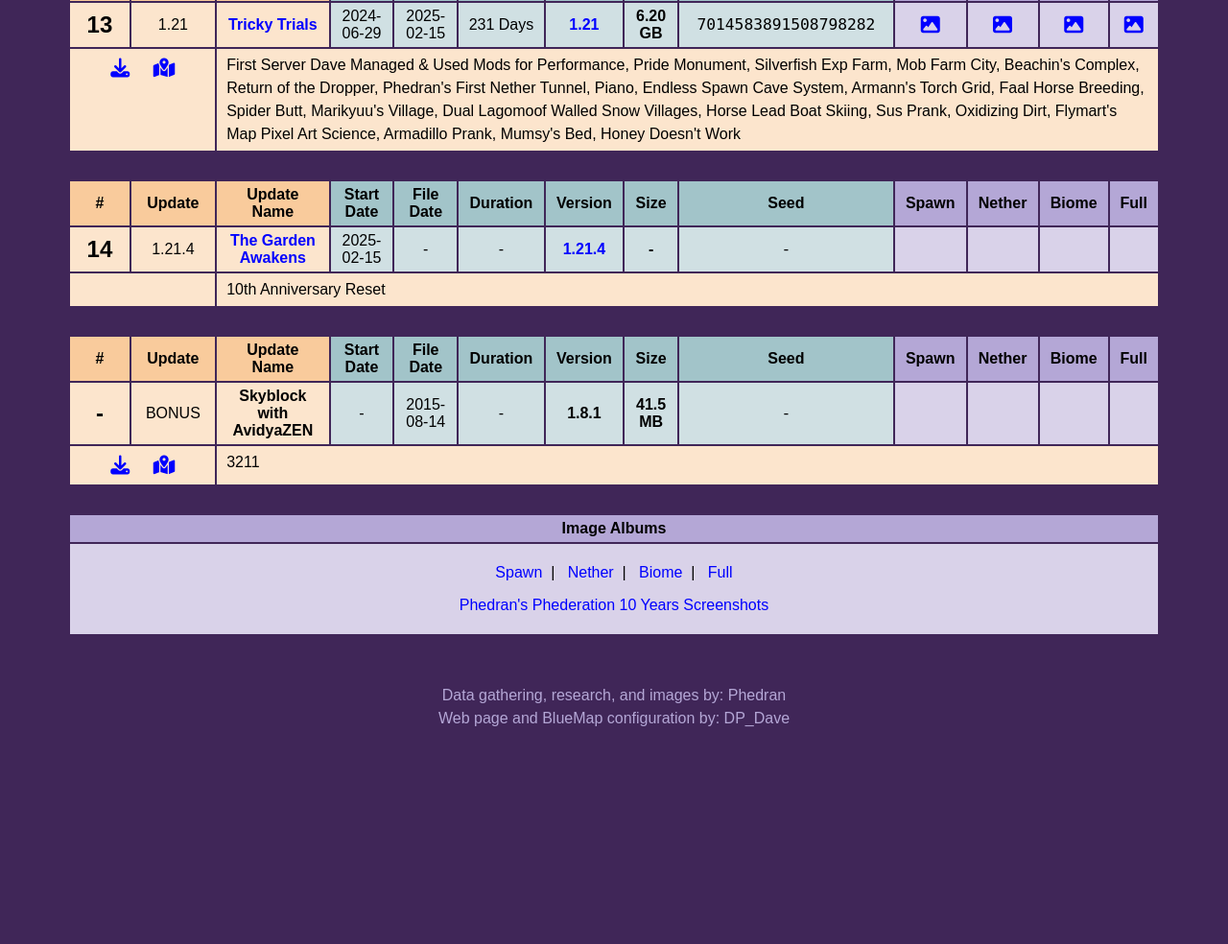
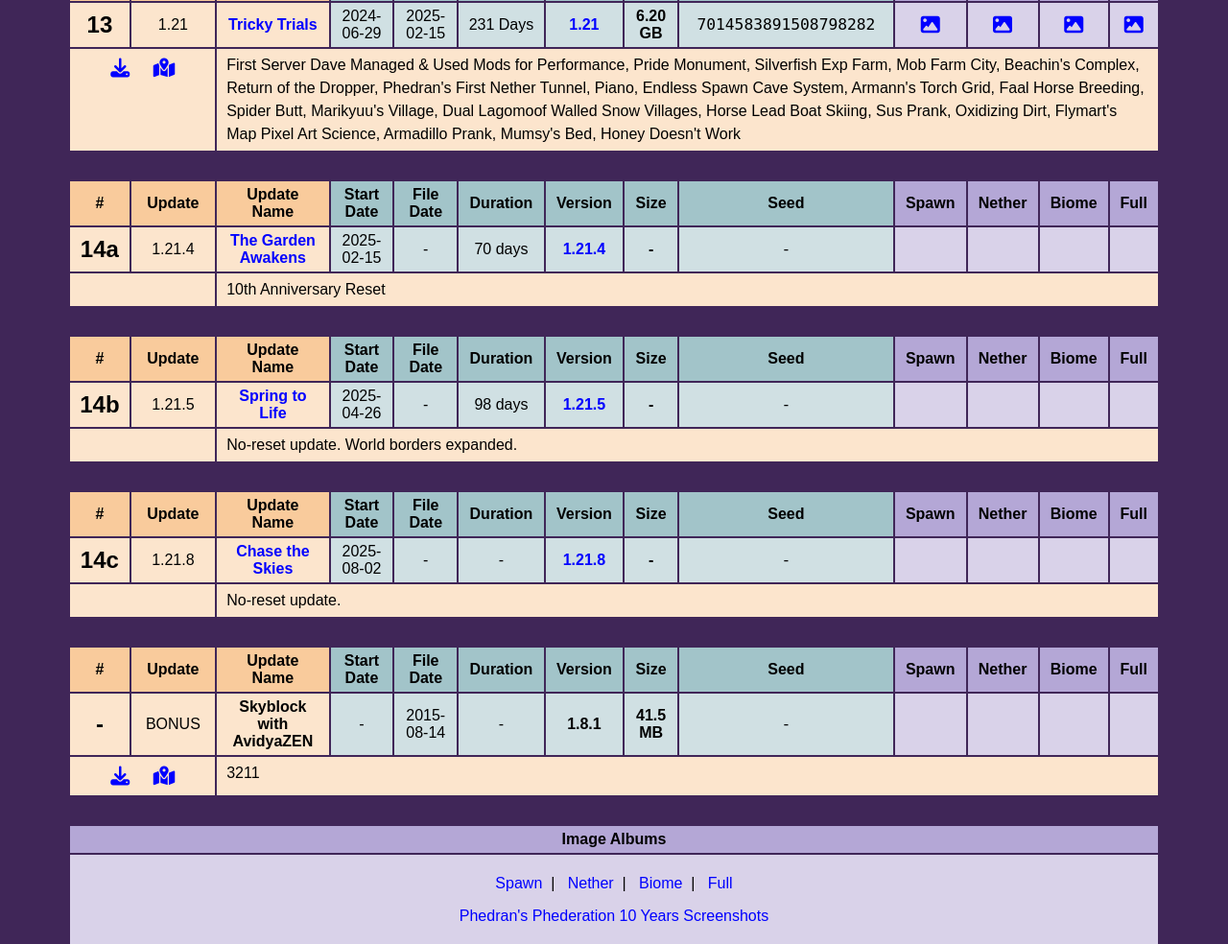
Before and after one commit to PhederationServer/web-phederation-archive, a PHP site: page / in a window 1280 px wide. Shown: the part 3009-3993 px from the top of the page at 96% size. Before the commit the page ends 3767 px from the top, so only its background shows below. Run offline with PHP 8.4, Linux system fonts and the light colour scheme.

Commit message:
Split 14 to better show the versions used

```diff
--- a/wwwroot/inc/worlds/world14.inc.php
+++ b/wwwroot/inc/worlds/world14a.inc.php
@@ -1,12 +1,12 @@
 <?php
-  $world = "world14";
+  $world = "world14a";
 
-  $data[$world]["number"] = "14";
+  $data[$world]["number"] = "14a";
   $data[$world]["update"] = "1.21.4";
   $data[$world]["updateName"] = "The Garden Awakens";
   $data[$world]["dateStart"] = "2025-02-15";
   $data[$world]["dateFile"] = "-";
-  $data[$world]["duration"] = "-";
+  $data[$world]["duration"] = "70 days";
   $data[$world]["version"] = "1.21.4";
   $data[$world]["size"] = "-";
   $data[$world]["seed"] = "-";
--- /dev/null
+++ b/wwwroot/inc/worlds/world14b.inc.php
@@ -0,0 +1,26 @@
+<?php
+  $world = "world14b";
+
+  $data[$world]["number"] = "14b";
+  $data[$world]["update"] = "1.21.5";
+  $data[$world]["updateName"] = "Spring to Life";
+  $data[$world]["dateStart"] = "2025-04-26";
+  $data[$world]["dateFile"] = "-";
+  $data[$world]["duration"] = "98 days";
+  $data[$world]["version"] = "1.21.5";
+  $data[$world]["size"] = "-";
+  $data[$world]["seed"] = "-";
+
+  $data[$world]["urlUpdate"] = "https://minecraft.wiki/w/Spring_to_Life";
+  $data[$world]["urlVersion"] = "https://minecraft.wiki/w/Java_Edition_1.21.5";
+
+  $data[$world]["download"] = "";
+  $data[$world]["bluemap"] = "";
+
+  $data[$world]["imgSpawn"] = "";
+  $data[$world]["imgNether"] = "";
+  $data[$world]["imgBiome"] = "";
+  $data[$world]["imgFull"] = "";
+
+  $data[$world]["notes"] = "No-reset update. World borders expanded.";
+?>
--- /dev/null
+++ b/wwwroot/inc/worlds/world14c.inc.php
@@ -0,0 +1,26 @@
+<?php
+  $world = "world14c";
+
+  $data[$world]["number"] = "14c";
+  $data[$world]["update"] = "1.21.8";
+  $data[$world]["updateName"] = "Chase the Skies";
+  $data[$world]["dateStart"] = "2025-08-02";
+  $data[$world]["dateFile"] = "-";
+  $data[$world]["duration"] = "-";
+  $data[$world]["version"] = "1.21.8";
+  $data[$world]["size"] = "-";
+  $data[$world]["seed"] = "-";
+
+  $data[$world]["urlUpdate"] = "https://minecraft.wiki/w/Chase_the_Skies";
+  $data[$world]["urlVersion"] = "https://minecraft.wiki/w/Java_Edition_1.21.8";
+
+  $data[$world]["download"] = "";
+  $data[$world]["bluemap"] = "";
+
+  $data[$world]["imgSpawn"] = "";
+  $data[$world]["imgNether"] = "";
+  $data[$world]["imgBiome"] = "";
+  $data[$world]["imgFull"] = "";
+
+  $data[$world]["notes"] = "No-reset update.";
+?>
--- a/wwwroot/index.php
+++ b/wwwroot/index.php
@@ -28,7 +28,9 @@
   require_once("inc/worlds/world11.inc.php");
   require_once("inc/worlds/world12.inc.php");
   require_once("inc/worlds/world13.inc.php");
-  require_once("inc/worlds/world14.inc.php");
+  require_once("inc/worlds/world14a.inc.php");
+  require_once("inc/worlds/world14b.inc.php");
+  require_once("inc/worlds/world14c.inc.php");
   require_once("inc/worlds/skyblock.inc.php");
 
   RenderServer($data["world01"]);
@@ -46,7 +48,9 @@
   RenderServer($data["world11"]);
   RenderServer($data["world12"]);
   RenderServer($data["world13"]);
-  RenderServer($data["world14"]);
+  RenderServer($data["world14a"]);
+  RenderServer($data["world14b"]);
+  RenderServer($data["world14c"]);
   RenderServer($data["skyblock"]);
 ?>
 
```
